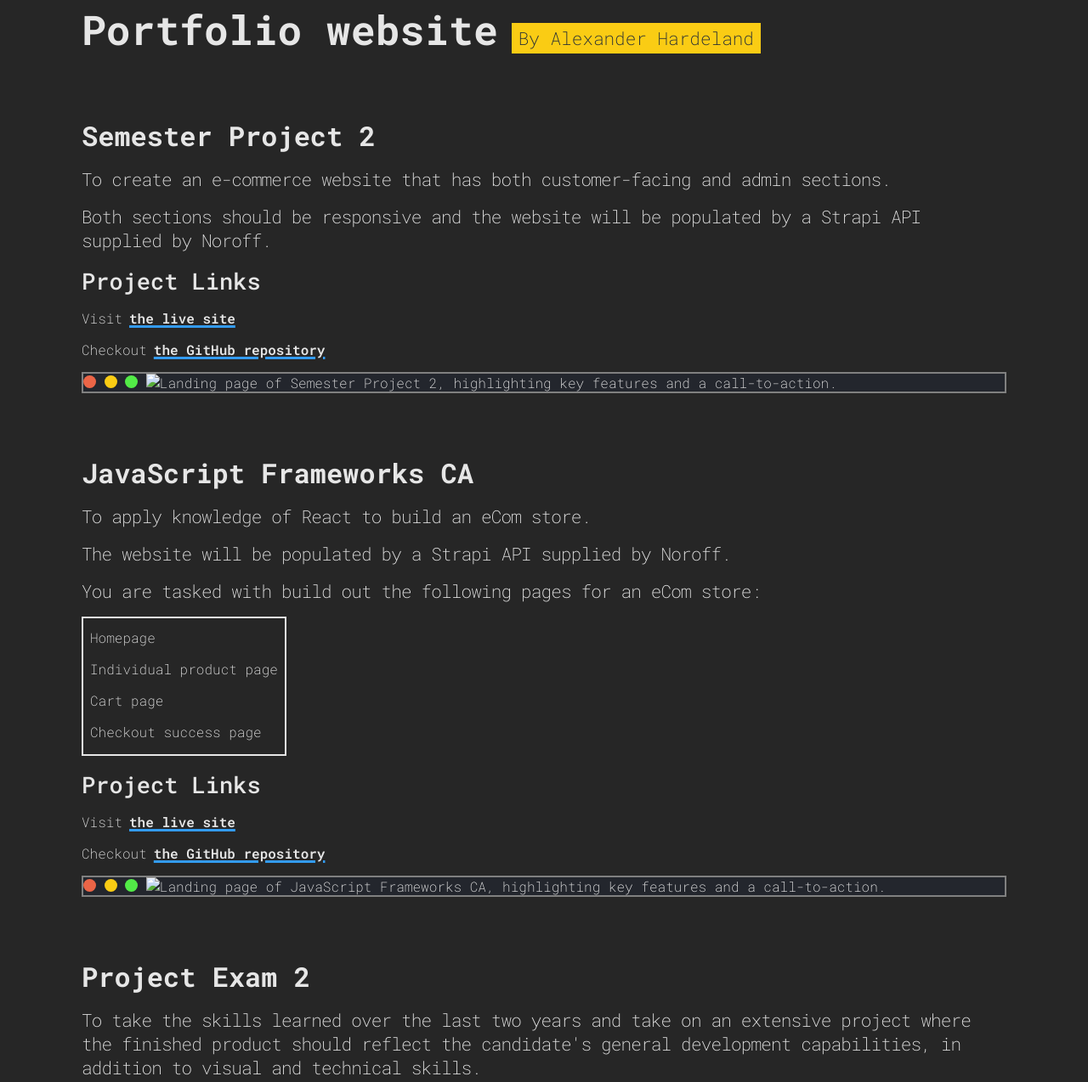
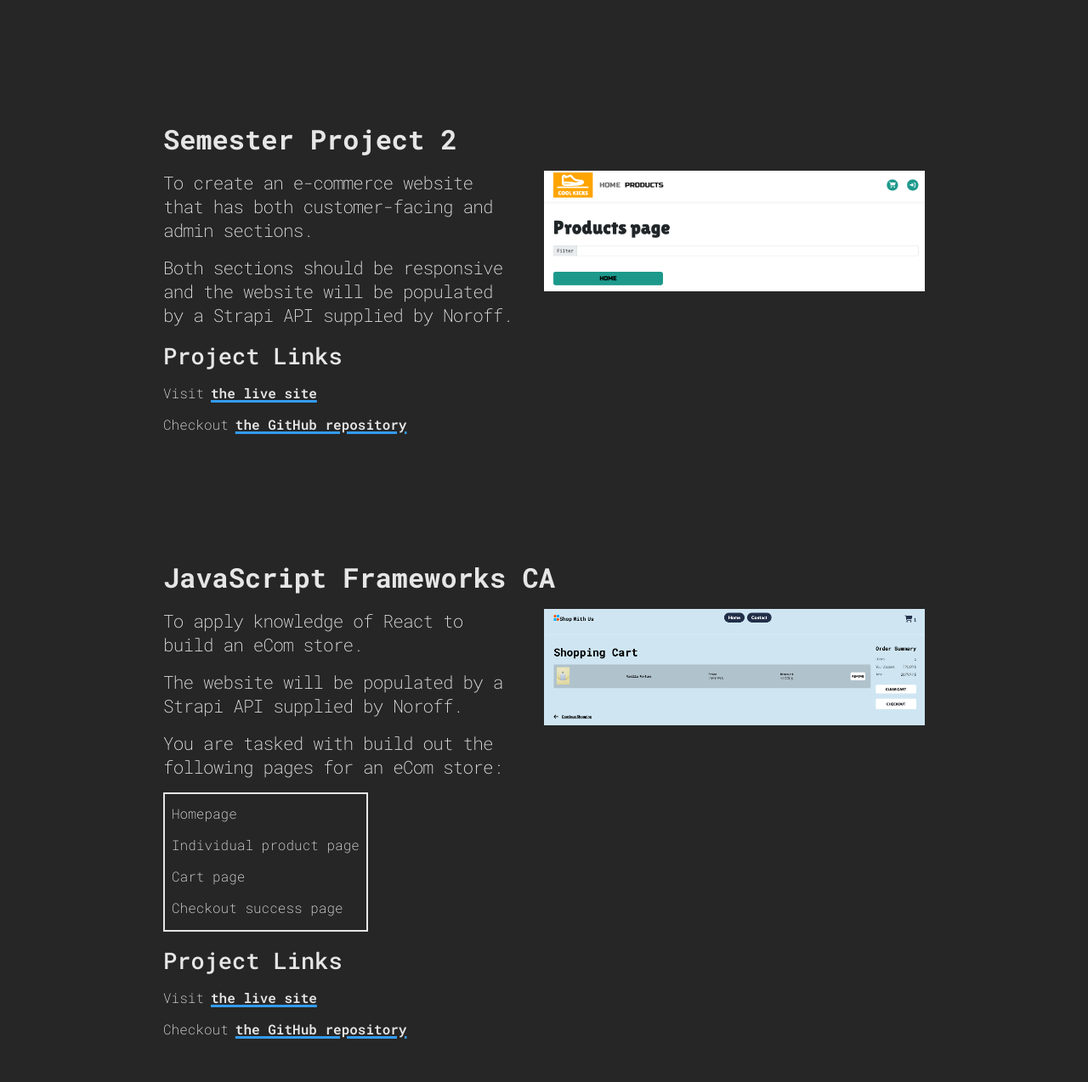
Before and after one commit to PythonMasterAlexander/portfolio-2-website, a website with bundled scripts: page index.html in a window 1280 px wide. Shown: the part 117-1391 px from the top of the page at 85% size. Built offline with nearby package versions, Linux system fonts and the light colour scheme.

Commit message:
Adding screenshots of each project. Adds styling on the images and changed the alt text for each one

```diff
--- a/index.html
+++ b/index.html
@@ -12,35 +12,29 @@
 	</head>
 	<body>
 		<header>
-			<section></section>
-			<nav></nav>
+			<h1>Portfolio website</h1><span class="extra-logo-style">By Alexander Hardeland</span>
 		</header>
 		<main>
-			<h1>Portfolio website</h1><span class="extra-logo-style">By Alexander Hardeland</span>
 			<section>
 				<div class="card">
 					<article>
 						<h2>Semester Project 2</h2>
+						<img src="./resources/semester-project-2-image-one.png" alt="Products page of Semester Project 2, highlighting key features and a call-to-action." />
 						<p>To create an e-commerce website that has both customer-facing and admin sections.</p>
 						<p>Both sections should be responsive and the website will be populated by a Strapi API supplied by Noroff.</p>
 						<h3>Project Links</h3>
 						<ul>
-							<li>Visit<a class="live-site-text-style" target="_blank" href=""></a></li>
+							<li>Visit<a class="live-site-text-style" target="_blank" href="https://pythonmasteralexander.github.io/alexander-hardeland-semester-project-2/index.html"></a></li>
 							<li>Checkout<a class="github-text-style" target="_blank" href="https://github.com/PythonMasterAlexander/alexander-hardeland-semester-project-2"></a></li>
 						</ul>
 					</article>
-					<div class="showcase-project-container">
-						<div class="screen-symbol red"></div>
-						<div class="screen-symbol orange"></div>
-						<div class="screen-symbol green"></div>
-						<img src="" alt="Landing page of Semester Project 2, highlighting key features and a call-to-action." />
-					</div>
 				</div>
 			</section>
 			<section>
 				<div class="card">
 					<article>
 						<h2>JavaScript Frameworks CA</h2>
+						<img src="./resources/javascript-frameworks-ca-image-one.png" alt="Shoping Cart of the Semester Project 2, highlighting key features and a call-to-action." />
 						<p>To apply knowledge of React to build an eCom store.</p>
 						<p>The website will be populated by a Strapi API supplied by Noroff.</p>
 						<p>You are tasked with build out the following pages for an eCom store:</p>
@@ -52,22 +46,17 @@
 						</ul>
 						<h3>Project Links</h3>
 						<ul>
-							<li>Visit<a class="live-site-text-style" target="_blank" href=""></a></li>
+							<li>Visit<a class="live-site-text-style" target="_blank" href="https://imaginative-lebkuchen-558772.netlify.app/"></a></li>
 							<li>Checkout<a class="github-text-style" target="_blank" href="https://github.com/PythonMasterAlexander/alexander-hardeland-js-frameworks-ca/tree/main"></a></li>
 						</ul>
 					</article>
-					<div class="showcase-project-container">
-						<div class="screen-symbol red"></div>
-						<div class="screen-symbol orange"></div>
-						<div class="screen-symbol green"></div>
-						<img src="" alt="Landing page of JavaScript Frameworks CA, highlighting key features and a call-to-action." />
-					</div>
 				</div>
 			</section>
 			<section>
 				<div class="card">
 					<article>
 						<h2>Project Exam 2</h2>
+						<img src="./resources/project-exam-2-image-one.png" alt="Landing page of Project Exam 2, highlighting key features and a call-to-action." />
 						<p>To take the skills learned over the last two years and take on an extensive project
 						where the finished product should reflect the candidate's general development capabilities,
 						in addition to visual and technical skills.</p>
@@ -76,16 +65,10 @@
 						Working with the official API documentation, plan, design and build a modern front end social media application.</p>
 						<h3>Project Links</h3>
 						<ul>
-							<li>Visit<a class="live-site-text-style" target="_blank" href=""></a></li>
+							<li>Visit<a class="live-site-text-style" target="_blank" href="https://starlit-gaufre-9e3523.netlify.app/"></a></li>
 							<li>Checkout<a class="github-text-style" target="_blank" href="https://github.com/Noroff-FEU-Assignments/project-exam-2-PythonMasterAlexander"></a></li>
 						</ul>
 					</article>
-					<div class="showcase-project-container">
-						<div class="screen-symbol red"></div>
-						<div class="screen-symbol orange"></div>
-						<div class="screen-symbol green"></div>
-						<img src="" alt="Landing page of Project Exam 2, highlighting key features and a call-to-action." />
-					</div>
 				</div>
 			</section>
 		</main>
--- a/styles/index.css
+++ b/styles/index.css
@@ -17,9 +17,12 @@ html {
 	background-color: var(--page-background-color);
 	color: var(--text-color);
 }
-main, footer {
-	width: 85%;
+header, main, footer {
+	width: 70%;
 	margin: 0 auto;
+}
+section {
+	margin: 148px 0;
 }
 footer {
 	margin-bottom: 32px;
@@ -31,8 +34,11 @@ footer h4 {
 	width: fit-content;
 	margin: 0 auto;
 }
-section {
-	margin: 72px 0;
+img {
+	width: 100%;
+	float: right;
+	padding-left: 32px;
+	padding-bottom: 32px;
 }
 ul {
 	list-style: none;
@@ -90,26 +96,10 @@ li a:active {
 .live-site-text-style:before {
 	content: "the live site";
 }
-.showcase-project-container .red {
-	background-color: hsl(11, 80%, 60%);
-}
-.showcase-project-container .orange {
-	background-color: var(--text-background-color);
-}
-.showcase-project-container .green {
-	background-color: hsl(116, 80%, 60%);
-}
-.showcase-project-container {
-	border: 2px solid gray;
-	background-color: rgb(35, 38, 45);
-}
-.showcase-project-container .screen-symbol {
-	border-radius: 100%;
-	display: inline-block;
-	height: 15px;
-	width: 15px;
-}
 @media only screen and (min-width: 950px) {
+	img {
+		width: 50%;
+	}
 	h1 {
 		font-size: 3rem;
 		display: inline-block;
```
Also changed, not shown: resources/javascript-frameworks-ca-image-one.png (added), resources/semester-project-2-image-one.png (added), 2 other files.
